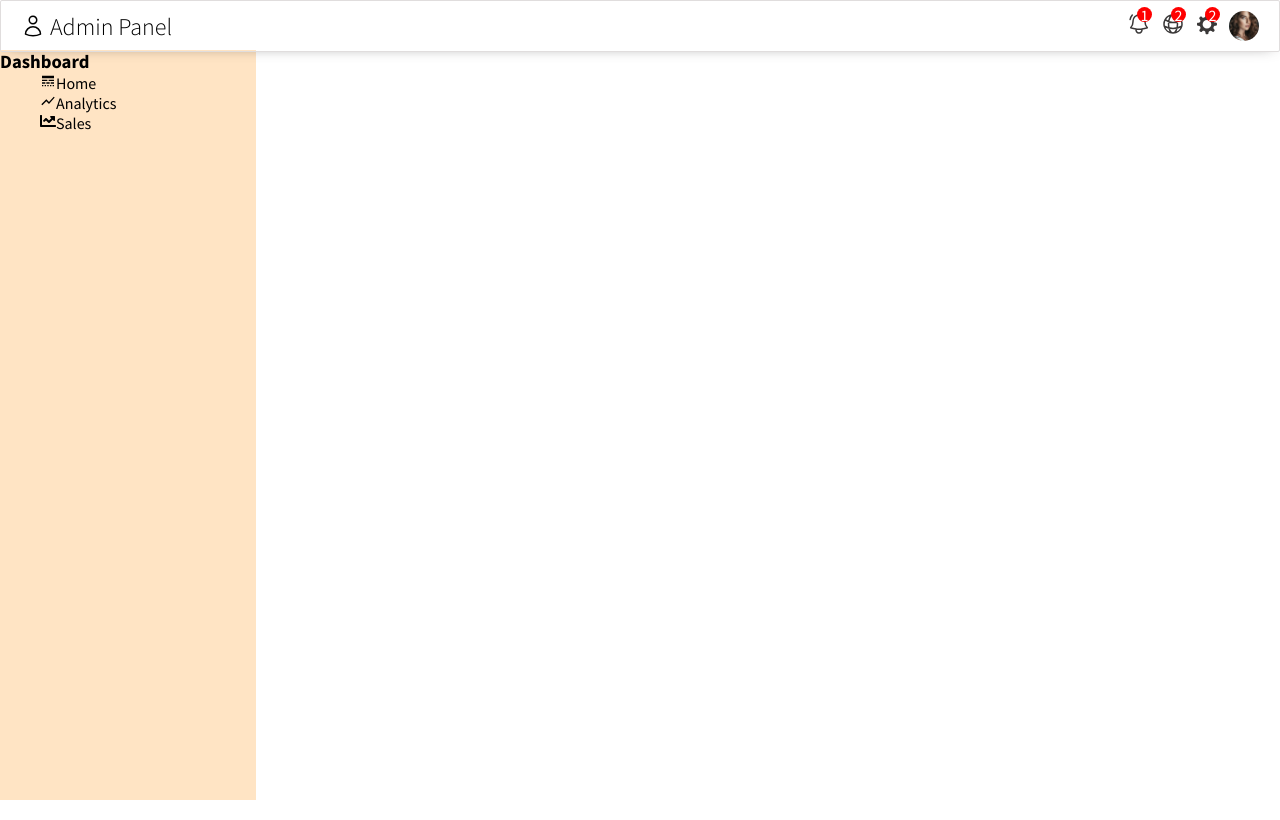
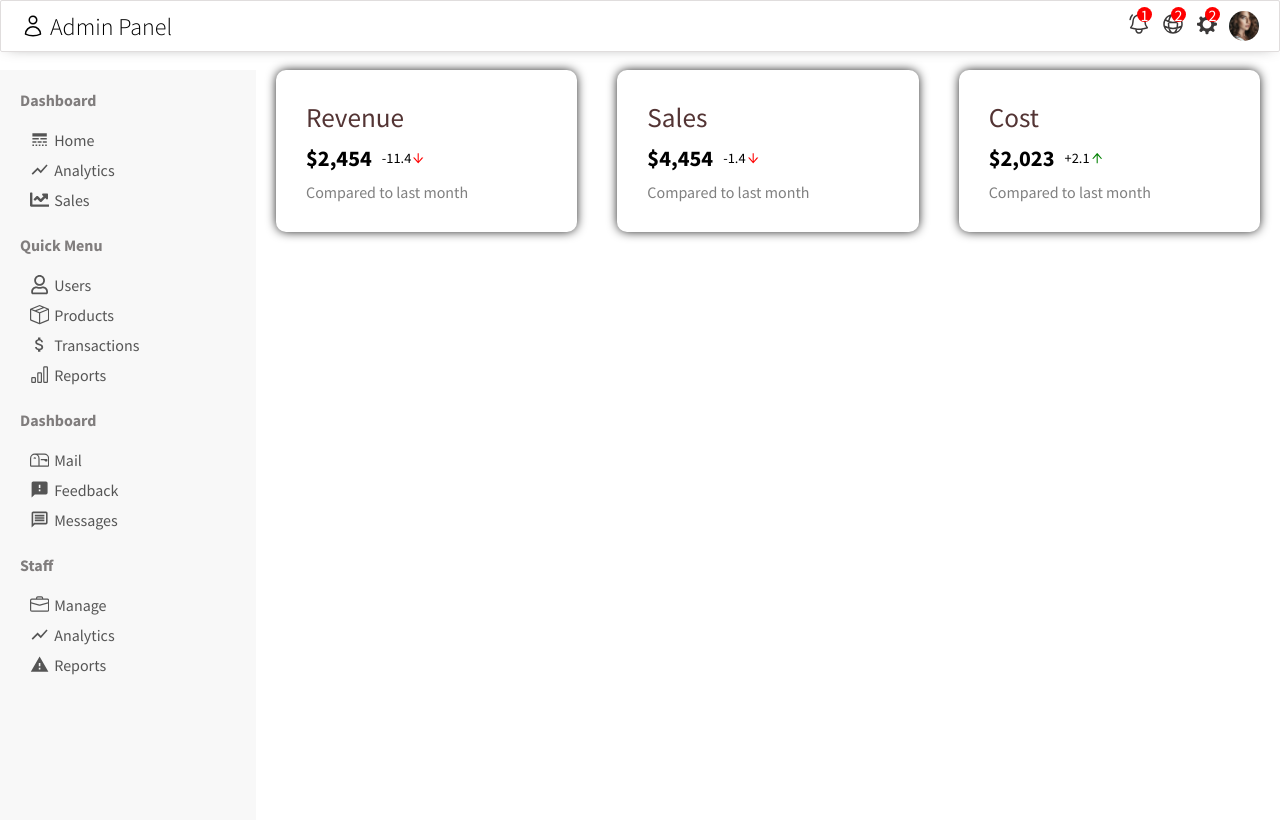
Before and after one commit to lapadatovic/ReactAdminDashboard, a React (Create React App) app in the folder admin-dashboard/: page / in a window 1280 px wide. Built offline with nearby package versions, Linux system fonts and the light colour scheme.

Commit message:
Finished sidebar and start Home page

```diff
--- a/admin-dashboard/src/App.js
+++ b/admin-dashboard/src/App.js
@@ -1,4 +1,5 @@
 import './app.css'
+import Home from './components/pages/home/Home';
 import Rightbar from "./components/rightbar/Rightbar";
 import Sidebar from "./components/sidebar/Sidebar";
 import Topbar from "./components/topbar/Topbar";
@@ -8,8 +9,8 @@ function App() {
     <div className="App">
       <Topbar />
       <div className="app-container">
-        < Sidebar />
-        <div className="others"></div>
+        <Sidebar />
+        <Home />
       </div>
     </div>
   );
--- a/admin-dashboard/src/app.css
+++ b/admin-dashboard/src/app.css
@@ -1,7 +1,4 @@
 .app-container {
     display: flex;
+    margin-top: 20px;
 }
-
-.others {
-    flex: 4;
-}
--- /dev/null
+++ b/admin-dashboard/src/components/featuredInfo/FeaturedInfo.js
@@ -0,0 +1,46 @@
+import React from 'react'
+import './featuredInfo.css'
+import {AiOutlineArrowDown, AiOutlineArrowUp} from 'react-icons/ai'
+
+export default function FeaturedInfo() {
+  return (
+    <div className='featured-container'>
+        {/* Revenue */}
+        <div className="featured-item">
+            <span className="featured-title">Revenue</span>
+            <div className="featured-money-container">
+                <span className='featured-money'> $2,454</span>
+                <span className='featured-money-rate'>
+                    -11.4
+                    <AiOutlineArrowDown className='minus'/>
+                </span>
+            </div>
+            <span className="featured-sub">Compared to last month</span>
+        </div>
+        {/* Sales */}
+        <div className="featured-item">
+            <span className="featured-title">Sales</span>
+            <div className="featured-money-container">
+                <span className='featured-money'> $4,454</span>
+                <span className='featured-money-rate'>
+                    -1.4
+                    <AiOutlineArrowDown className='minus'/>
+                </span>
+            </div>
+            <span className="featured-sub">Compared to last month</span>
+        </div>
+        {/* Cost */}
+        <div className="featured-item">
+            <span className="featured-title">Cost</span>
+            <div className="featured-money-container">
+                <span className='featured-money'> $2,023</span>
+                <span className='featured-money-rate'>
+                    +2.1
+                    <AiOutlineArrowUp className='plus'/>
+                </span>
+            </div>
+            <span className="featured-sub">Compared to last month</span>
+        </div>
+    </div>
+  )
+}
--- /dev/null
+++ b/admin-dashboard/src/components/featuredInfo/featuredInfo.css
@@ -0,0 +1,55 @@
+.featured-container {
+    display: flex;
+    width: 100%;
+    justify-content: space-between;
+}
+
+.featured-item {
+    flex: 1;
+    margin: 0 20px;
+    padding: 30px;
+    border-radius: 10px;
+    cursor: pointer;
+    -webkit-box-shadow: 0px 0px 11px -1px #000000;
+    box-shadow: 0px 0px 11px -1px #000000;
+}
+
+.featured-title {
+    font-size: 1.7rem;
+    font-weight: 500;
+    color: rgb(83, 52, 52);
+}
+
+.featured-money-container {
+    display: flex;
+    align-items: center;
+    margin: 10px 0;
+}
+
+.featured-money {
+    font-size: 1.4rem;
+    font-weight: bold;
+    margin-right: 10px;
+}
+
+.featured-money-rate{
+    font-size: .9rem;
+    display: flex;
+    align-items: center;
+}
+
+.minus {
+    color: red !important;
+}
+
+.plus {
+    color: green !important;
+}
+
+.featured-icon {
+    font-size: .9rem;
+}
+.featured-sub {
+    font-size: 1rem;
+    color: gray;
+}
--- /dev/null
+++ b/admin-dashboard/src/components/pages/home/Home.js
@@ -0,0 +1,11 @@
+import React from 'react'
+import './home.css'
+import FeaturedInfo from '../../featuredInfo/FeaturedInfo'
+
+export default function Home() {
+  return (
+    <div className='home-container'>
+        <FeaturedInfo />
+    </div>
+  )
+}
--- /dev/null
+++ b/admin-dashboard/src/components/pages/home/home.css
@@ -0,0 +1,3 @@
+.home-container {
+flex: 4;
+}
--- a/admin-dashboard/src/components/sidebar/Sidebar.js
+++ b/admin-dashboard/src/components/sidebar/Sidebar.js
@@ -1,26 +1,86 @@
 import React from 'react'
 import './sidebar.css'
-import {MdShowChart,MdLineStyle } from 'react-icons/md'
-import {FaChartLine} from 'react-icons/fa'
+import {MdShowChart,MdLineStyle,MdAttachMoney,MdFeedback,MdOutlineMessage,MdReportProblem } from 'react-icons/md'
+import {FaChartLine, FaRegUser} from 'react-icons/fa'
+import {BsBoxSeam,BsBarChart,BsMailbox,BsBriefcase} from 'react-icons/bs'
 
 export default function Sidebar() {
   return (
     <div className='sidebar-container'>
         <div className="sidebar-wrapper">
+          {/* Dashboard */}
             <div className="sidebar-menu">
               <h3 className="sidebar-title">Dashboard</h3>
               <ul className="sidebar-list">
                 <li className="sidebar-list-item">
-                  <MdLineStyle />
+                  <MdLineStyle className='sidebar-list-icon' />
                   Home
                 </li>
                 <li className="sidebar-list-item">
-                  <MdShowChart />
+                  <MdShowChart className='sidebar-list-icon'/>
                   Analytics
                 </li>
                 <li className="sidebar-list-item">
-                  < FaChartLine />
+                  < FaChartLine className='sidebar-list-icon'/>
                   Sales
+                </li>
+              </ul>
+            </div>
+            {/* Quick Menu */}
+            <div className="sidebar-menu">
+              <h3 className="sidebar-title">Quick Menu</h3>
+              <ul className="sidebar-list">
+                <li className="sidebar-list-item">
+                  <FaRegUser className='sidebar-list-icon' />
+                  Users
+                </li>
+                <li className="sidebar-list-item">
+                  <BsBoxSeam className='sidebar-list-icon'/>
+                  Products
+                </li>
+                <li className="sidebar-list-item">
+                  < MdAttachMoney className='sidebar-list-icon'/>
+                  Transactions
+                </li>
+                <li className="sidebar-list-item">
+                  < BsBarChart className='sidebar-list-icon'/>
+                  Reports
+                </li>
+              </ul>
+            </div>
+            {/* Notifications */}
+            <div className="sidebar-menu">
+              <h3 className="sidebar-title">Dashboard</h3>
+              <ul className="sidebar-list">
+                <li className="sidebar-list-item">
+                  <BsMailbox className='sidebar-list-icon' />
+                  Mail
+                </li>
+                <li className="sidebar-list-item">
+                  <MdFeedback className='sidebar-list-icon'/>
+                  Feedback
+                </li>
+                <li className="sidebar-list-item">
+                  < MdOutlineMessage className='sidebar-list-icon'/>
+                  Messages
+                </li>
+              </ul>
+            </div>
+            {/* Staff */}
+            <div className="sidebar-menu">
+              <h3 className="sidebar-title">Staff</h3>
+              <ul className="sidebar-list">
+                <li className="sidebar-list-item">
+                  <BsBriefcase className='sidebar-list-icon' />
+                  Manage
+                </li>
+                <li className="sidebar-list-item">
+                  <MdShowChart className='sidebar-list-icon'/>
+                  Analytics
+                </li>
+                <li className="sidebar-list-item">
+                  < MdReportProblem className='sidebar-list-icon'/>
+                  Reports
                 </li>
               </ul>
             </div>
--- a/admin-dashboard/src/components/sidebar/sidebar.css
+++ b/admin-dashboard/src/components/sidebar/sidebar.css
@@ -2,11 +2,48 @@ ul {
     list-style: none;
 }
 
-
 .sidebar-container {
     flex: 1;
     height: calc(100vh - 50px);
-    background-color: bisque;
+    background-color: rgb(248, 248, 248);
     position: sticky;
     top: 50px;
 }
+
+.sidebar-wrapper {
+    padding: 20px;
+    color: #555;
+}
+
+.sidebar-menu {
+    margin-bottom: 15px;
+}
+
+.sidebar-title {
+    font-size: 1rem;
+    color: rgb(128, 125, 125);
+    margin-bottom: 10px;
+}
+
+.sidebar-list {
+    padding: 5px;
+}
+
+.sidebar-list-item {
+    display: flex;
+    align-items: center;
+    padding: 5px;
+    cursor: pointer;
+    border-radius: 10px;
+}
+
+.sidebar-list-item.active, .sidebar-list-item:hover {
+    background-color: #555;
+    color: white;
+    transition: .3s ease-in;
+}
+
+.sidebar-list-icon {
+    font-size: 1.2rem !important;
+    margin-right: 5px;
+}
```
